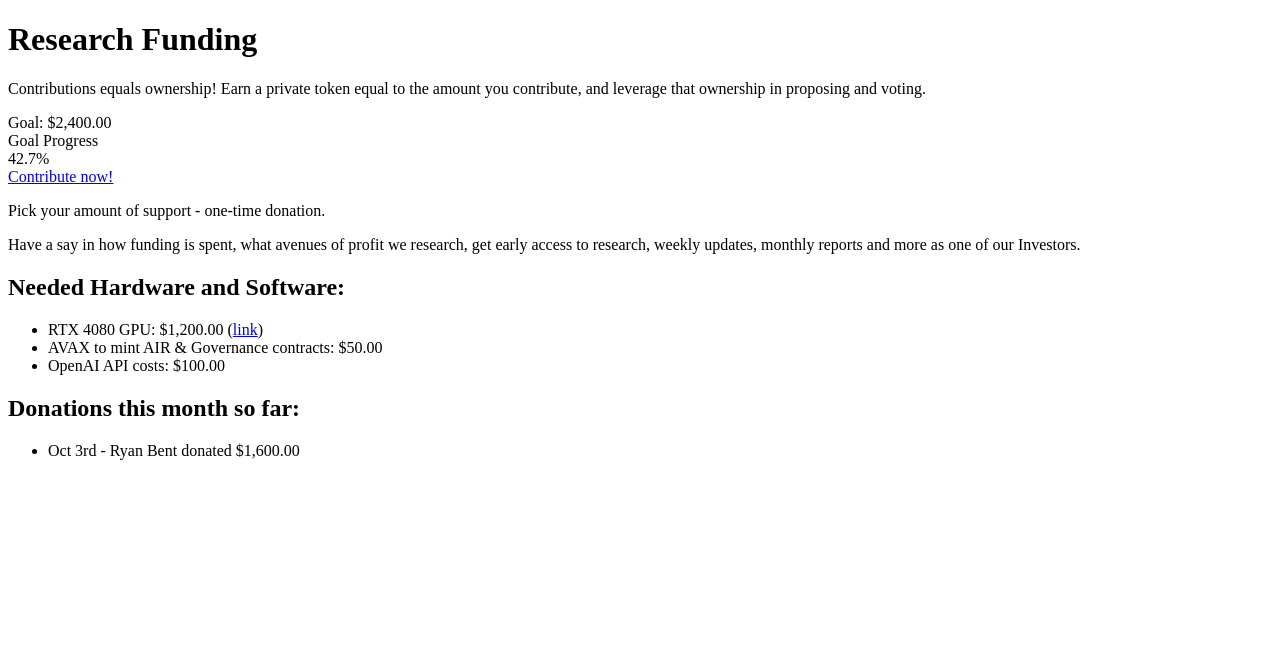
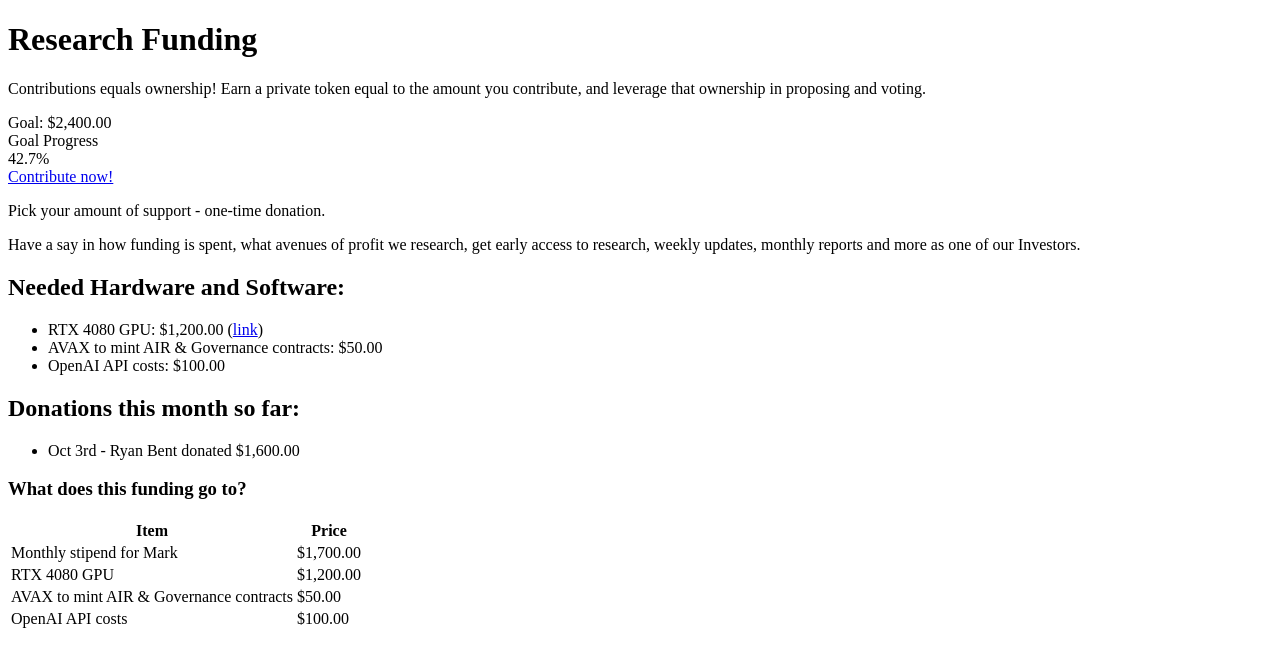
Before and after one commit to marktellez/aaia.institute, a Next.js app: page /funding in a window 1280 px wide. Shown: the top 666 px of the page. Built offline with nearby package versions, Linux system fonts and the light colour scheme.

Commit message:
updated fund use

```diff
--- a/src/pages/funding.jsx
+++ b/src/pages/funding.jsx
@@ -106,6 +106,29 @@ const Funding = () => {
           ))}
         </ul>
       </div>
+
+      <h3>What does this funding go to?</h3>
+
+      <table className="w-full">
+        <thead>
+          <tr className="bg-purple-200">
+            <th className="text-left py-2 px-4">Item</th>
+            <th className="text-left py-2 px-4">Price</th>
+          </tr>
+        </thead>
+        <tbody>
+          <tr className={"bg-white"}>
+            <td className="py-2 px-4">Monthly stipend for Mark</td>
+            <td className="py-2 px-4">{formatCurrency(1700)}</td>
+          </tr>
+          {neededItems.map((item, index) => (
+            <tr key={index} className={index % 2 === 0 ? "bg-purple-100" : "bg-white"}>
+              <td className="py-2 px-4">{item.name}</td>
+              <td className="py-2 px-4">{formatCurrency(item.price)}</td>
+            </tr>
+          ))}
+        </tbody>
+      </table>
     </div>
 
   );
```
